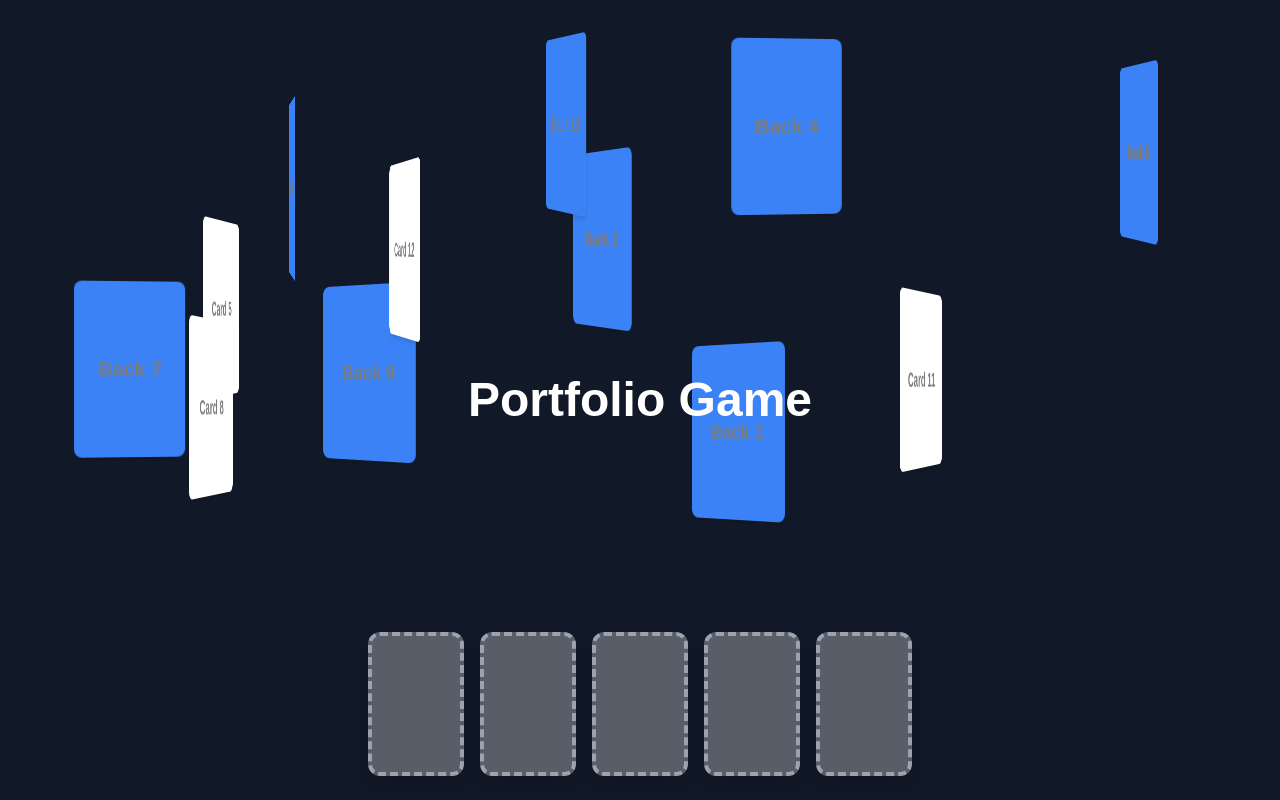
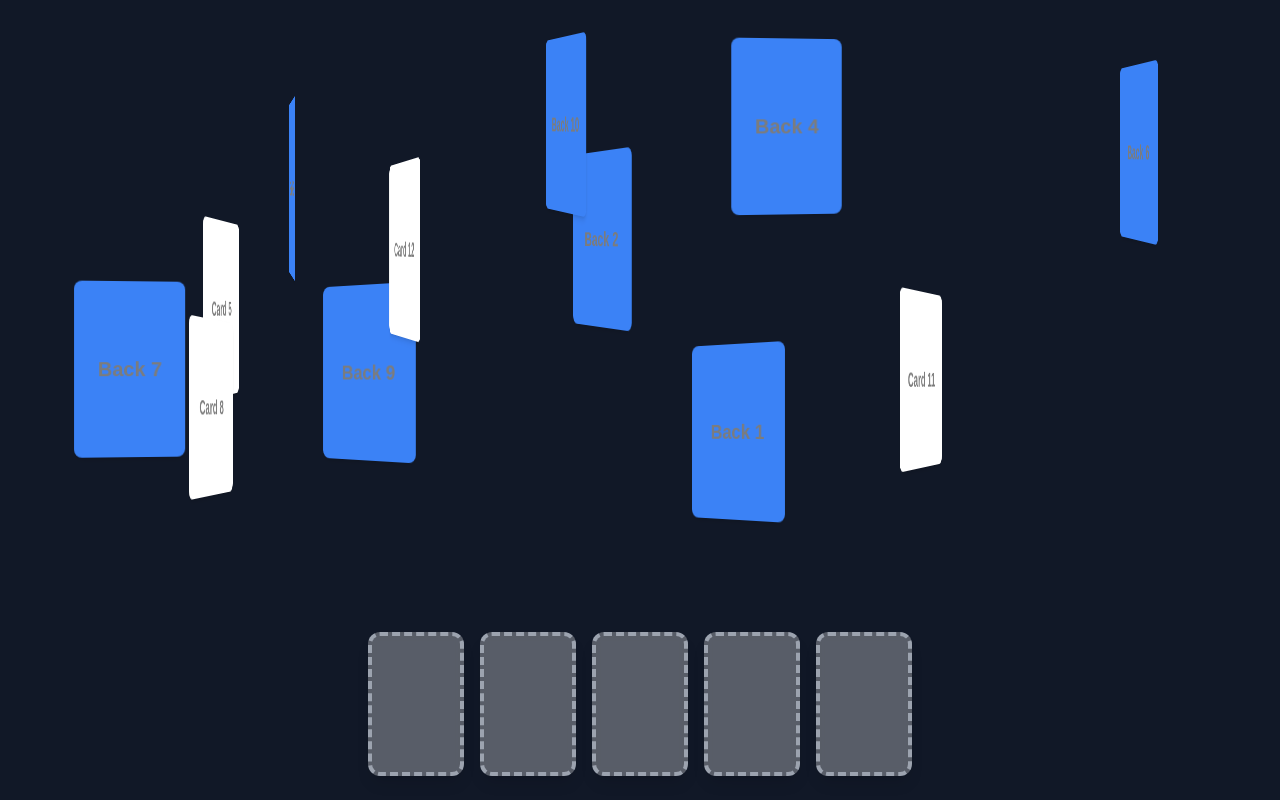
Before and after one commit to TRI-HM/my_website.dev, a Next.js app: page /portfolioGame in a window 1280 px wide. Built offline with nearby package versions, Linux system fonts and the light colour scheme.

Commit message:
feat: remove title section from PortfolioGame

```diff
--- a/app/(pages)/portfolioGame/page.tsx
+++ b/app/(pages)/portfolioGame/page.tsx
@@ -24,9 +24,6 @@
     <main className="relative min-h-screen bg-gray-900">
       <CardRain cardCount={12} onCardSelect={handleCardSelect} />
       <CardDock cards={dockCards} maxSlots={5} />
-      <div className="relative z-20 flex items-center justify-center min-h-screen">
-        <h1 className="text-white text-5xl font-bold">Portfolio Game</h1>
-      </div>
     </main>
   );
 };
```
